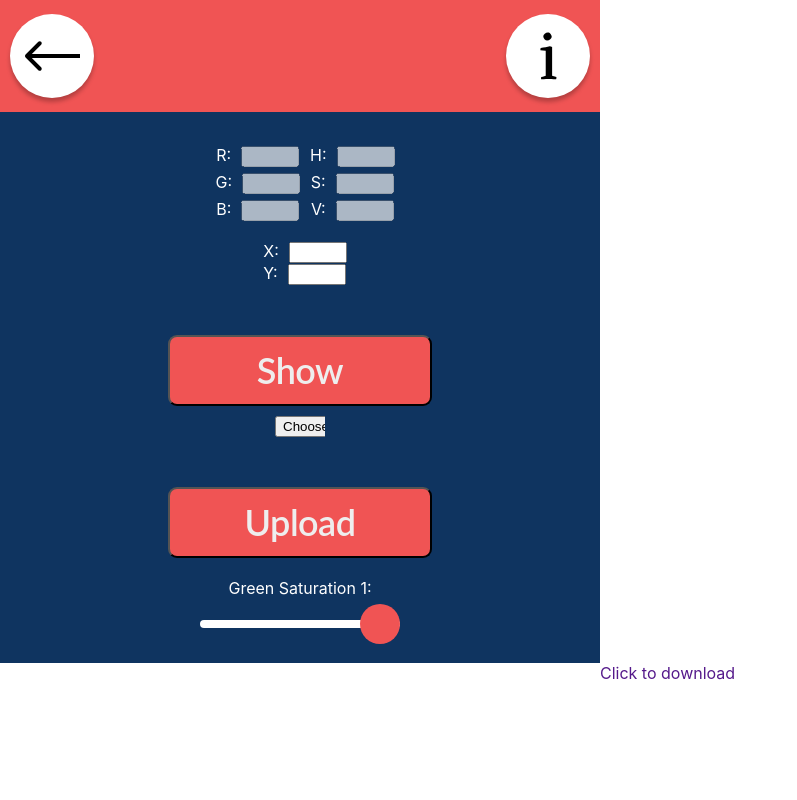
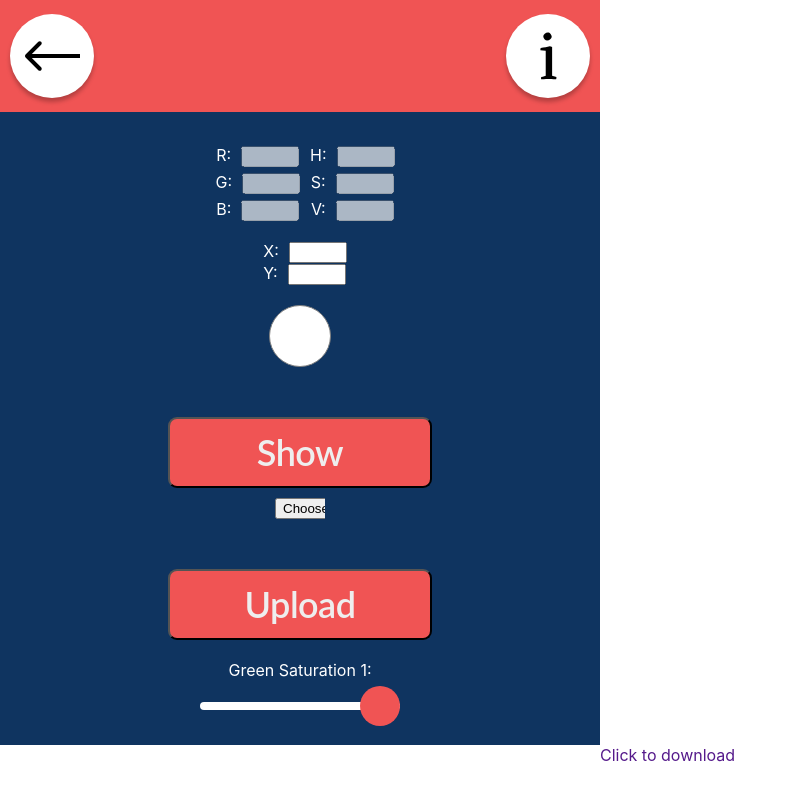
Before and after one commit to RomanSavych0/ComputerGraphics, a React (Create React App) app: page /color-models in a window 1280 px wide. Shown: the whole page, without its empty margins (0-797 px from the left). Built offline with nearby package versions, Linux system fonts and the light colour scheme.

Commit message:
Add color picker block

```diff
--- a/src/pages/ColorModels/ColorModels.module.scss
+++ b/src/pages/ColorModels/ColorModels.module.scss
@@ -39,3 +39,11 @@ label {
 input {
   width: 50px;
 }
+
+.colorPicker {
+  width: 60px;
+  height: 60px;
+  border: 1px solid gray;
+  border-radius: 50%;
+  background-color: white;
+}
--- a/src/pages/ColorModels/ConvertColorProperties.jsx
+++ b/src/pages/ColorModels/ConvertColorProperties.jsx
@@ -1,4 +1,4 @@
-import React, {useContext} from 'react';
+import React, {useContext, useState} from 'react';
 import {Formik, Form, Field} from 'formik';
 import style from './ColorModels.module.scss';
 import * as convert from 'color-convert';
@@ -6,6 +6,7 @@ import {ColorModelsContext} from '../../contexts/ColorModelsContext';
 
 const ConvertColorProperties = () => {
   const {pixels, imageSize} = useContext(ColorModelsContext);
+  const [rgb, setRgb] = useState('');
 
   return (
     <Formik
@@ -22,6 +23,8 @@ const ConvertColorProperties = () => {
           const offset = (imageSize.width * y + x) * 4;
           const [r, g, b] = pixels.slice(offset, offset + 3);
           const [h, s, v] = convert.rgb.hsv([r, g, b]);
+
+          setRgb([r, g, b].join(','))
 
           setFieldValue('h', h);
           setFieldValue('s', s);
@@ -73,6 +76,7 @@ const ConvertColorProperties = () => {
             <Field required id={'y'} name={'y'}/>
           </div>
         </div>
+        <div className={style.colorPicker} style={{backgroundColor: `rgb(${rgb})`}}/>
         <button type={'submit'}>Show</button>
       </Form>
     </Formik>
```
Also changed, not shown: 1 other file (tests, documents, lock files or other folders).
